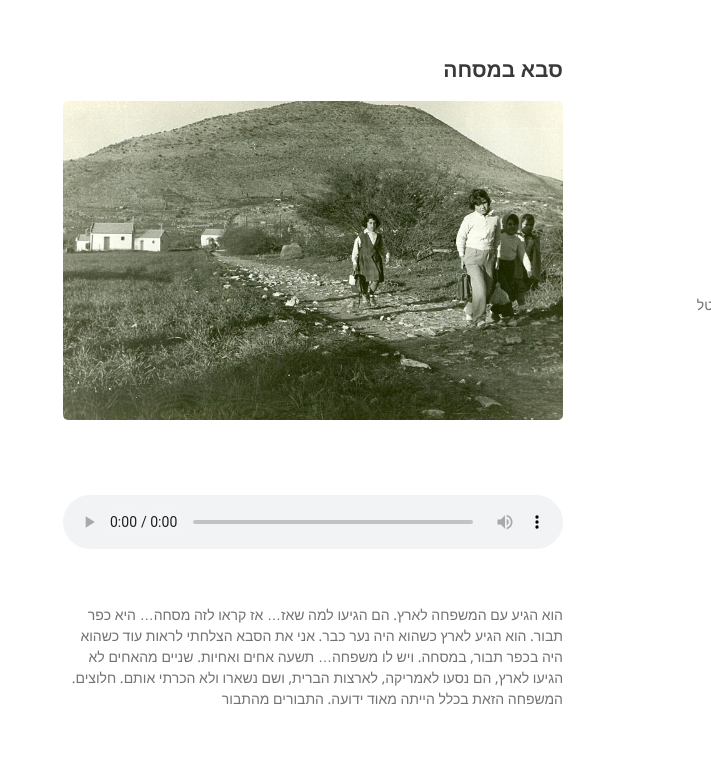
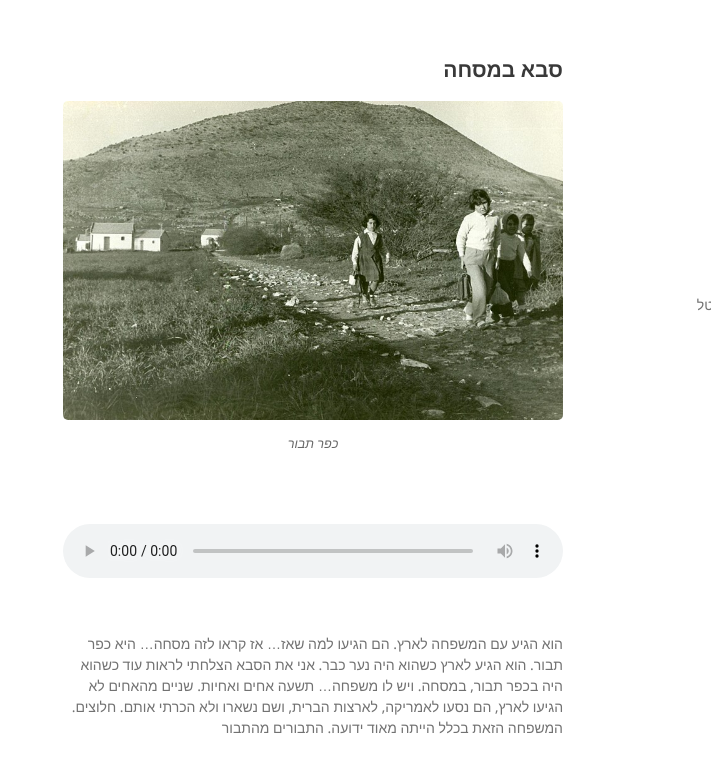
Before and after one commit to rantav/avital, a Jekyll site: the page built from _posts/2025-11-28-tavor.md, in a window 1280 px wide. Shown: the top 773 px of the page, without its empty margins (569-1280 px from the left). Built offline with Jekyll 4.4.1, drawn with Linux system fonts in a browser that asks for light colours.

Commit message:
Add photo captions and rename the files

```diff
--- a/_layouts/podcast.html
+++ b/_layouts/podcast.html
@@ -12,6 +12,9 @@ layout: default
 {% if page.photo-url %}
 <section class="photo-section">
     <img src="{{ page.photo-url | relative_url }}" alt="{{ page.title }}" class="episode-photo" />
+    {% if page.photo-caption %}
+    <p class="photo-caption">{{ page.photo-caption }}</p>
+    {% endif %}
 </section>
 {% endif %}
 
--- a/_posts/2025-11-28-tavor.md
+++ b/_posts/2025-11-28-tavor.md
@@ -4,8 +4,9 @@ title:        "סבא במסחה"
 #keywords:
 #- tag1
 #- tag2
-mp3-url:      "/assets/audio/aba02 סבא במסחה.mp3"
-photo-url:    "/assets/img/aba02.jpg"
+mp3-url:      "/assets/audio/avital02 סבא במסחה.mp3"
+photo-url:    "/assets/img/avital02.jpg"
+photo-caption: כפר תבור
 episode-type: full # or "trailer"
 explicit:     "no"
 block:        "no" # no means it is published
--- a/assets/css/style.scss
+++ b/assets/css/style.scss
@@ -15,6 +15,15 @@ img#logo {
 	max-width:100%;
 	height:auto;
 	border-radius:5px;
+	margin-bottom:10px;
+}
+
+.photo-caption {
+	font-size:0.9em;
+	color:#666;
+	font-style:italic;
+	text-align:center;
+	margin-top:0;
 	margin-bottom:20px;
 }
 
```
Also changed, not shown: _posts/2025-11-27-intro.md (+3 -2 lines), _posts/2025-11-29-eilat.md (+3 -2 lines), assets/img/aba01.jpg (deleted), assets/img/avital02.jpg (renamed from assets/img/aba02.jpg), assets/img/avital80.jpg (added), 7 other files.
